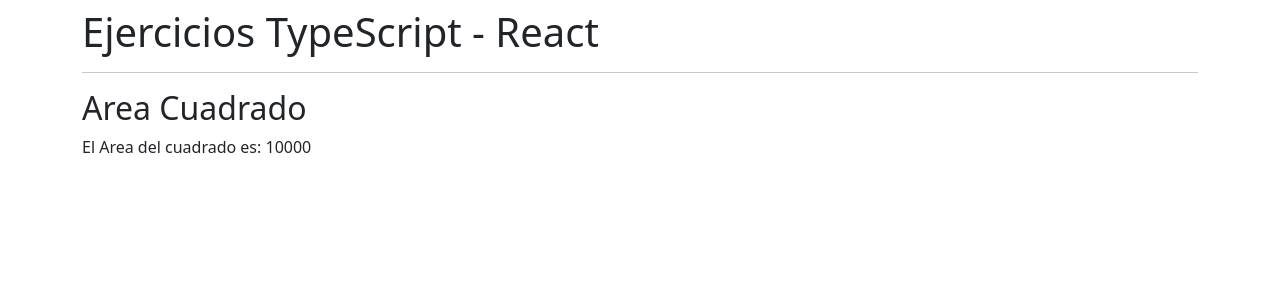
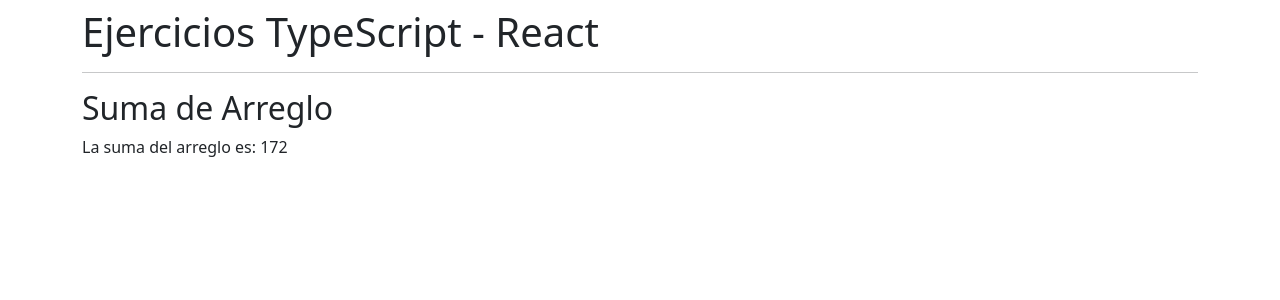
Before and after one commit to codemasterg19/Ejercicios-TypeScript-REACT, a React (Create React App) app: page / in a window 1280 px wide. Shown: the top 300 px of the page. Built offline with nearby package versions, Linux system fonts and the light colour scheme.

Commit message:
SumarArreglo

```diff
--- a/src/App.tsx
+++ b/src/App.tsx
@@ -1,4 +1,5 @@
 import { AreaCuadrado } from "./typescript/AreaCuadrado";
+import { SumaArreglo } from "./typescript/SumaArreglo";
 
 
 const App = () => {
@@ -6,7 +7,8 @@
     <div className="mt-2">
       <h1>Ejercicios TypeScript - React</h1>
       <hr />
-      <AreaCuadrado/>
+      {/*<AreaCuadrado/>*/}
+      <SumaArreglo/>
     </div>
   )
 }
--- a/src/typescript/AreaCuadrado.tsx
+++ b/src/typescript/AreaCuadrado.tsx
@@ -1,4 +1,4 @@
-import { useState } from "react"
+
 
 
 export const AreaCuadrado = () => {
--- /dev/null
+++ b/src/typescript/SumaArreglo.tsx
@@ -0,0 +1,26 @@
+import React from 'react'
+
+export const SumaArreglo = () => {
+
+    const miArreglo = [25, 34, 18, 40, 55];
+    const resultado = sumarArreglo(miArreglo);
+
+
+
+  return (
+    <div>
+        <h2>Suma de Arreglo</h2>
+      <span>La suma del arreglo es: {resultado}</span>
+    </div>
+  )
+}
+
+const sumarArreglo = (arreglo: number[]): number => {
+    let suma = 0;
+
+    for (let i = 0; i < arreglo.length; i++) {
+      suma += arreglo[i];
+    }
+
+    return suma;
+  };
```
